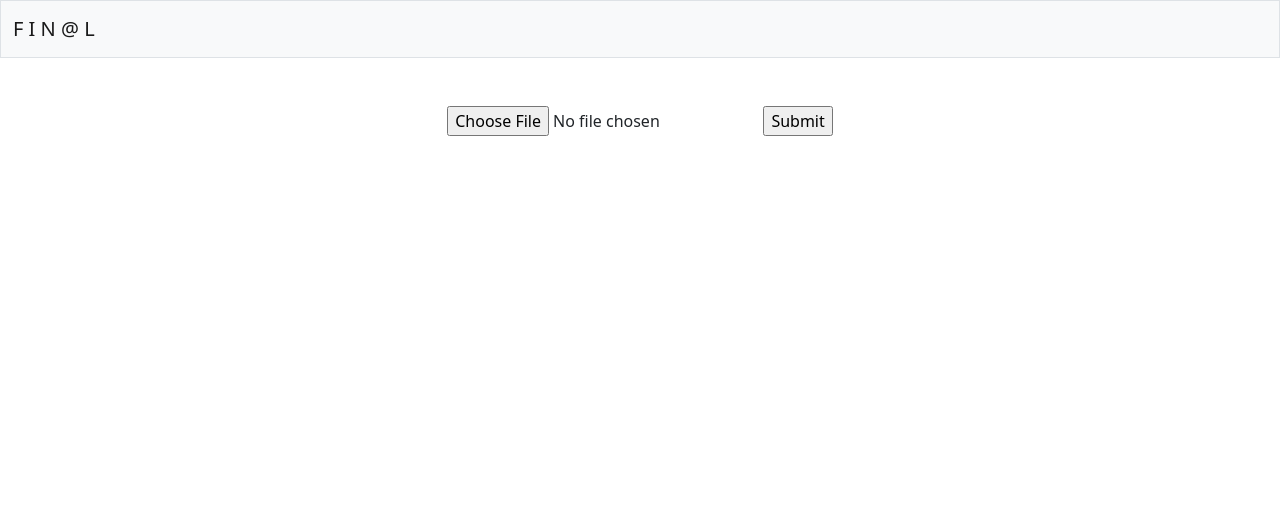
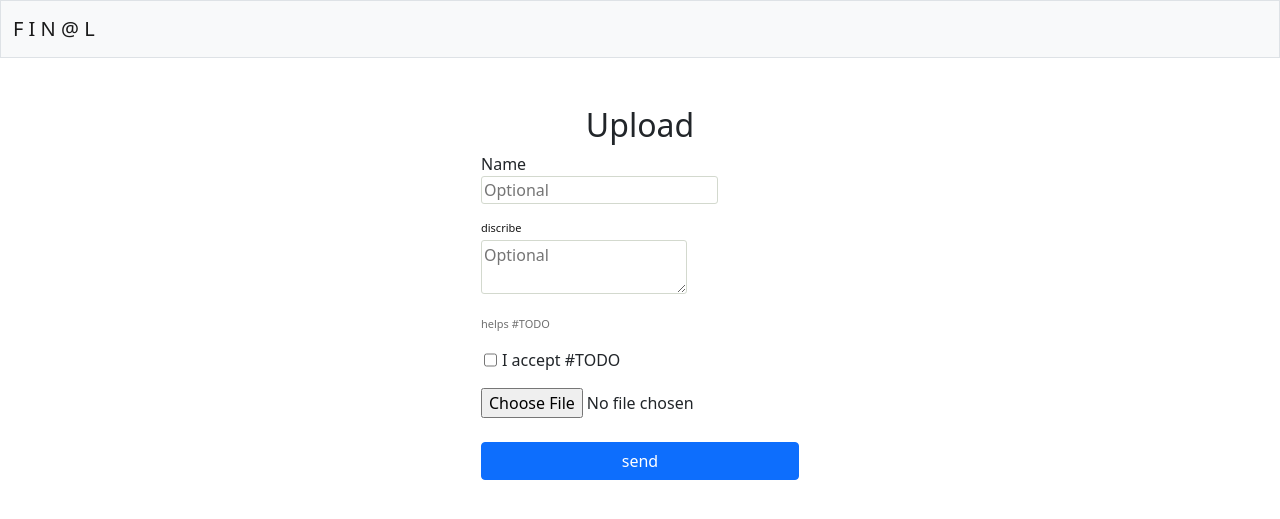
Before and after one commit to AminMasoudi/tasvir, a Flask app: page /upload in a window 1280 px wide. Shown: the top 519 px of the page. Run offline with Flask 2, Linux system fonts and the light colour scheme.

Commit message:
upload.html >> good

```diff
--- a/templates/upload.html
+++ b/templates/upload.html
@@ -6,10 +6,57 @@
 {% endblock %}
 
 {% block main %}
-<form action = "/upload" method = "POST"
+<!-- <div style="width: 350px; margin: auto;">
+    <div class="upload_form">
+        <form action = "/upload" method = "POST"
 
-     enctype = "multipart/form-data">
-     <input type = "file" name = "file" />
-     <input type = "submit"/>
-</form>
+        enctype = "multipart/form-data">
+        <dev>
+        <input type = "file" name = "file"  />
+        </dev>
+        <dev>
+            <input type="checkbox">
+            <button class="btn btn-primary mb-2" type="submit">submit</button>
+
+        </dev>
+        </form>
+
+    </div>
+</div> -->
+
+<div style="width: 350px; margin:0 auto ;" class="px-3">
+    <div class="upload-Form-Header">
+        <h2>Upload</h2>
+    </div>
+    <div class="upload_form" style="text-align:left ; height:40% ;">
+        <form action="/upload" method="post" enctype = "multipart/form-data">
+            <div style="margin-bottom: 1rem;">
+                <div>
+                    <label for="name">Name</label>
+                </div>
+                <input type="text" name="name" placeholder="Optional" style="border: 1px solid #d3d9ce; border-radius: 3px;" >
+
+            </div>
+            <div style="margin-bottom: 1rem;">
+                <div style="margin-block-start:5px ;color: #151515; font-size: .688rem;">
+                    discribe
+                </div>
+                <textarea name="discribe" placeholder="Optional" style="border:1px solid #d3d9ce ;border-radius:3px ; margin-top: 3px;"></textarea>
+            </div>
+            <div style="margin-bottom: 1rem; color: #707070; font-size: .688rem;">
+                helps #TODO
+            </div>
+            <div style="display:inline-flex ; margin-left: 3px; margin-bottom: 1rem;">
+                <input id="acceptRools" type="checkbox" style="margin-inline-end: 5px; border-radius: 3px; border-color: #454545;">
+                <div>
+                    <label for="acceptRools">I accept #TODO </label>
+                </div>
+            </div>
+            <div style="margin-bottom: 1rem;">
+                <input type="file" name="file" >
+            </div>
+            <button class="btn btn-primary" style="width: 100%; margin-top: .5rem; margin-bottom: .5rem;">send</button>
+        </form>
+
+</div>
 {% endblock %}
```
